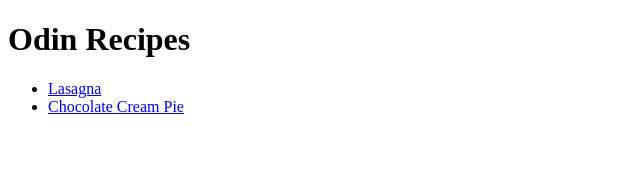
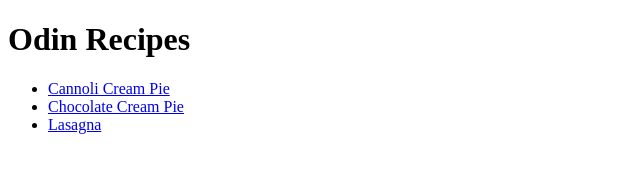
Before and after one commit to minnirupp/odin-recipes, a plain HTML site: page index.html in a window 1280 px wide. Shown: the whole page, without its empty margins (0-640 px from the left). Drawn offline with Linux system fonts and the light colour scheme.

Commit message:
Update navigation links and alphabetize

```diff
--- a/index.html
+++ b/index.html
@@ -8,8 +8,9 @@
     <h1>Odin Recipes</h1>
 
     <ul>
+        <li><a href="recipes/cannoli-cream-pie.html">Cannoli Cream Pie</a></li>
+        <li><a href="recipes/chocolate-cream-pie.html">Chocolate Cream Pie</a></li>
         <li><a href="recipes/lasagna.html">Lasagna</a></li>
-        <li><a href="recipes/chocolate-cream-pie.html">Chocolate Cream Pie</a></li>
     </ul>
 
 </body>
```
